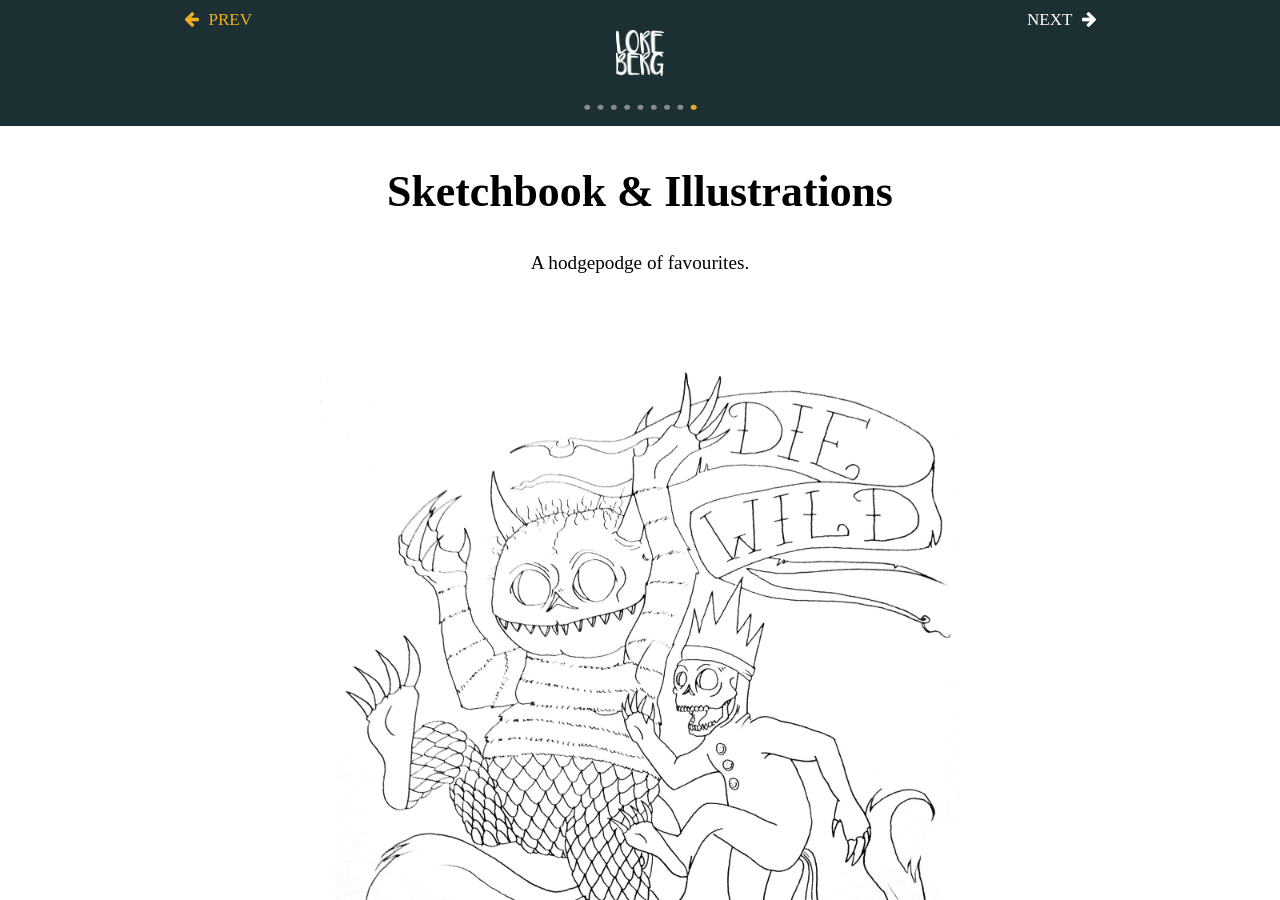
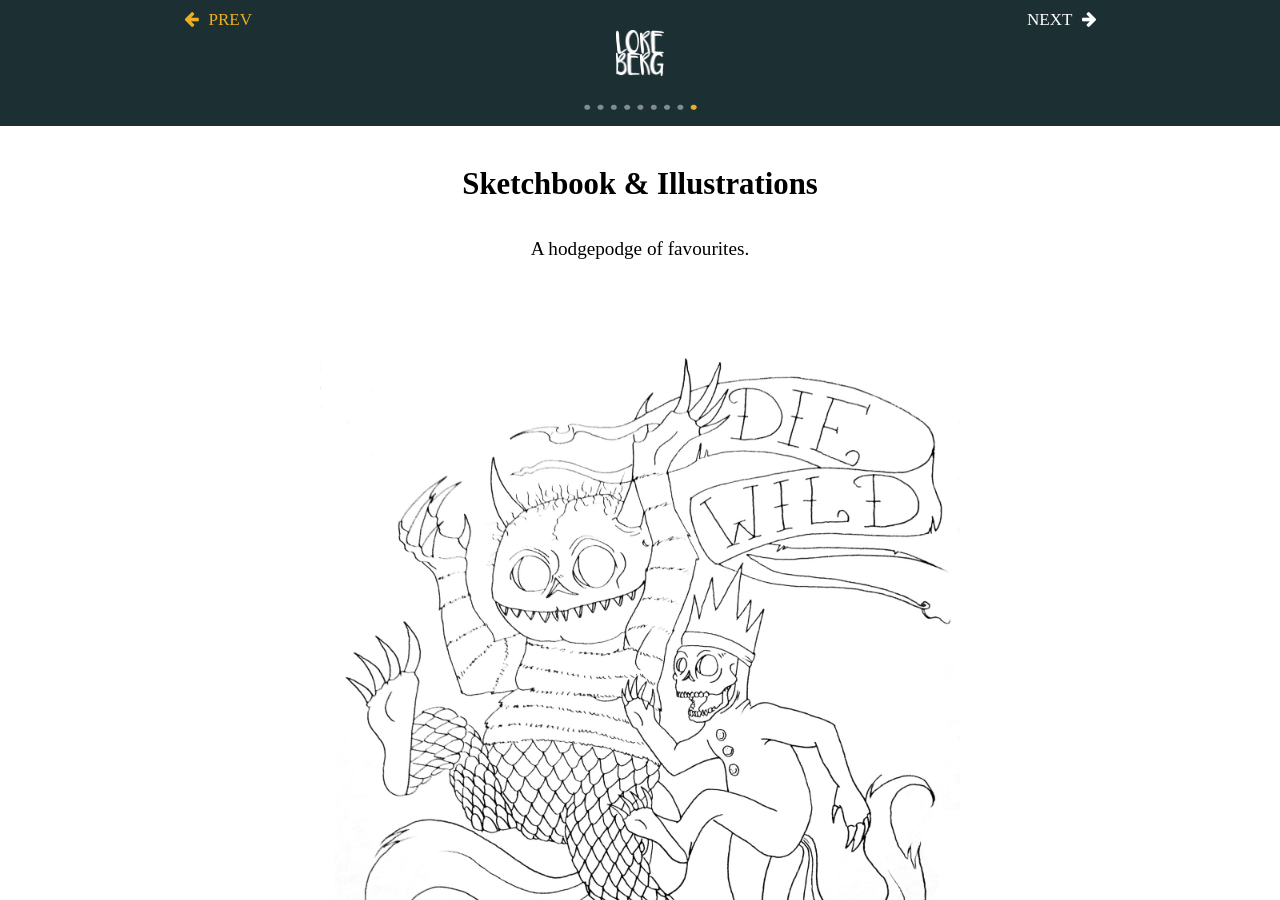
Before and after one commit to laurenberg/graphicsoflore.ca, a Jekyll site: the page built from sketchbook.html, in a window 1280 px wide and 900 px high. Built offline with Jekyll 4.4.1, drawn with Linux system fonts in a browser that asks for light colours; some web fonts are replaced.

Commit message:
copy fix

```diff
--- a/sketchbook.html
+++ b/sketchbook.html
@@ -15,7 +15,7 @@ layout: studies
 
   <br>
   <br>
-  <h3 class="iskra yotta center cs-pad-first">Sketchbook & Illustrations</h3>
+  <h3 class="iskra peta center cs-pad-first">Sketchbook & Illustrations</h3>
   <h6 class="iskra center">A hodgepodge of favourites.</p>
   <br>
   <br>
```
